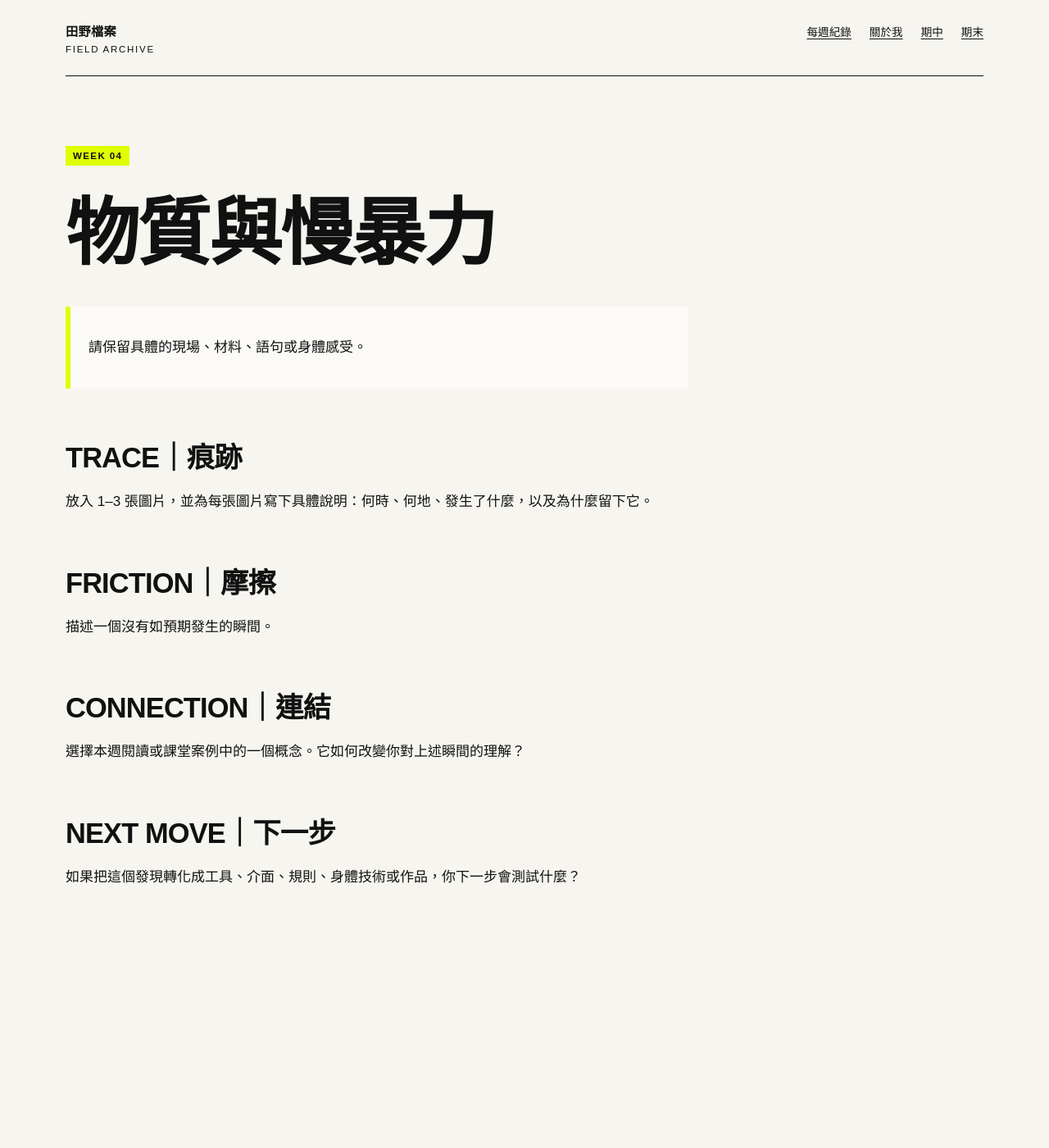
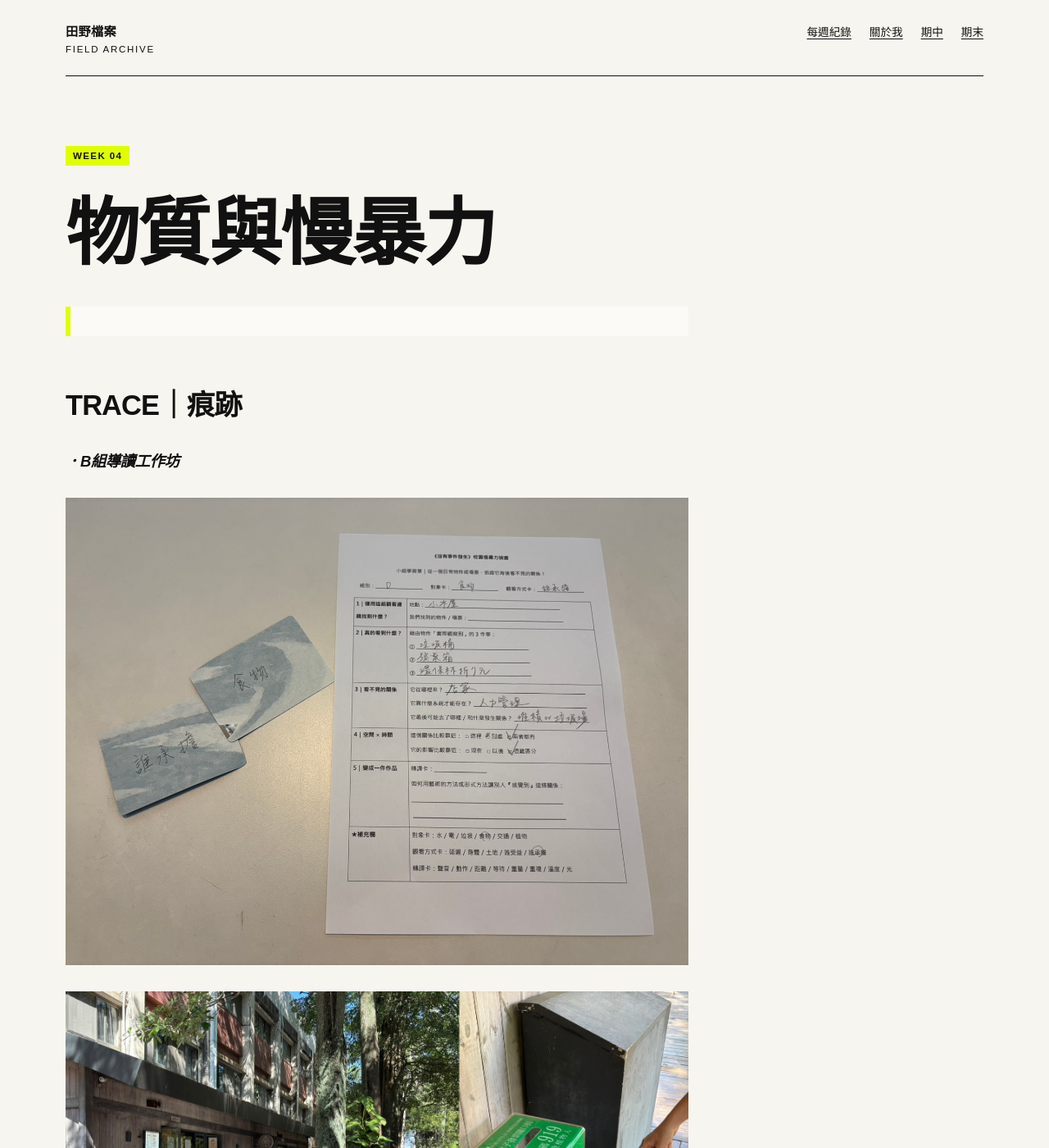
Before and after one commit to liki1928/fieldworkarchive, a Jekyll site: the page built from weeks/week-04.md, in a window 1280 px wide and 1400 px high. Shown: the whole window at 82% size. Built offline with Jekyll 4.4.1, drawn with Linux system fonts in a browser that asks for light colours.

Commit message:
Update week-04.md

```diff
--- a/weeks/week-04.md
+++ b/weeks/week-04.md
@@ -6,22 +6,26 @@ permalink: /weeks/week-04/
 <span class="label">WEEK 04</span>
 
 # 物質與慢暴力
+<!-- 請保留具體的現場、材料、語句或身體感受。 -->
+>
 
-> 請保留具體的現場、材料、語句或身體感受。
 
 ## TRACE｜痕跡
+<!-- 放入 1–3 張圖片，並為每張圖片寫下具體說明：何時、何地、發生了什麼，以及為什麼留下它。 -->
+### _．B組導讀工作坊_
+![圖ㄧ]({{ '/assets/images/w04-1.jpg' | relative_url }})
+![圖二]({{ '/assets/images/w04-2.jpg' | relative_url }})
 
-放入 1–3 張圖片，並為每張圖片寫下具體說明：何時、何地、發生了什麼，以及為什麼留下它。
+### _．Smell clock 工作坊_
+![圖三]({{ '/assets/images/w04-3.jpg' | relative_url }})
+
 
 ## FRICTION｜摩擦
-
-描述一個沒有如預期發生的瞬間。
+<!-- 描述一個沒有如預期發生的瞬間。 -->
 
 
 ## CONNECTION｜連結
-
-選擇本週閱讀或課堂案例中的一個概念。它如何改變你對上述瞬間的理解？
+<!-- 選擇本週閱讀或課堂案例中的一個概念。它如何改變你對上述瞬間的理解？ -->
 
 ## NEXT MOVE｜下一步
-
-如果把這個發現轉化成工具、介面、規則、身體技術或作品，你下一步會測試什麼？
+<!-- 如果把這個發現轉化成工具、介面、規則、身體技術或作品，你下一步會測試什麼？ -->
```
